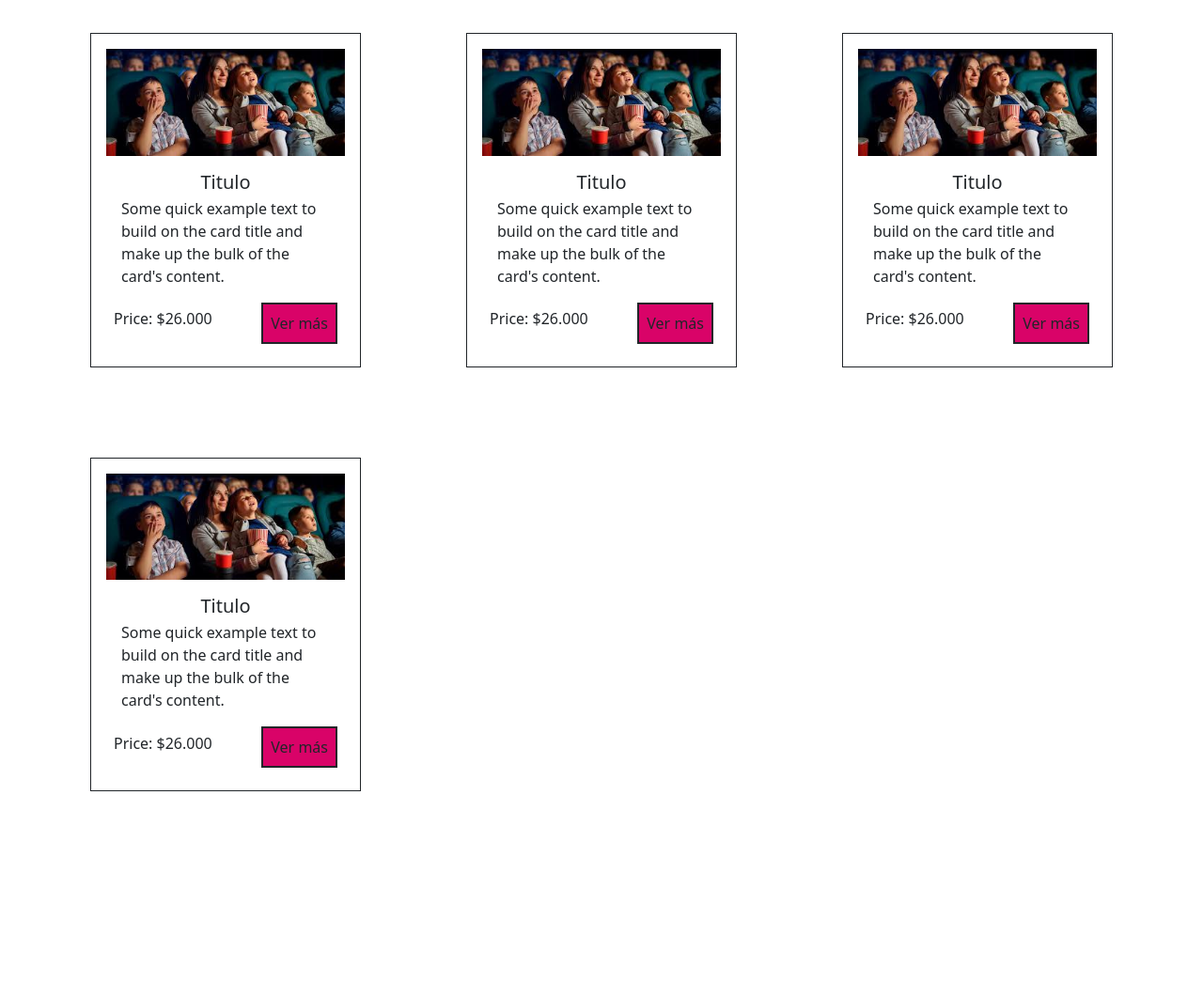
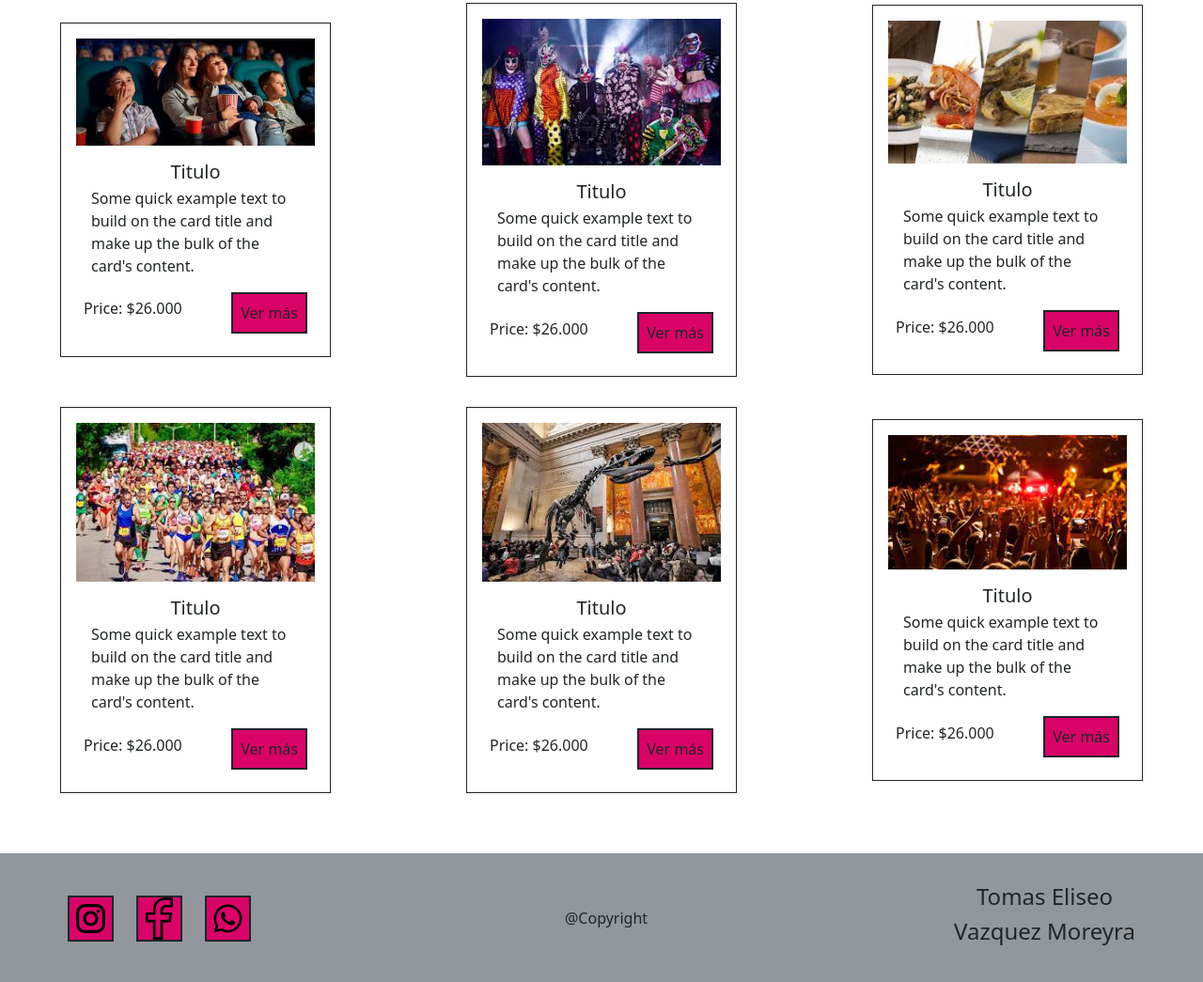
Before and after one commit to TomiiVaz/MindHub---FrontEnd, a plain HTML site: page index.html in a window 1280 px wide. Shown: the part 403-1448 px from the top of the page at 94% size. Before the commit the page ends 1341 px from the top, so only its background shows below. Drawn offline with nearby package versions, Linux system fonts and the light colour scheme.

Commit message:
Desarrollo - Task Uno Js v1.1

```diff
--- a/index.html
+++ b/index.html
@@ -70,8 +70,8 @@
                 </button>
             </form>
         </div>
-        <div class="d-flex flex-wrap flex-column flex-sm-row align-items-center justify-content-between m-5">
-            <div class="border border-dark p-3 m-5" style="width: 18rem;">
+        <div class="d-flex flex-wrap flex-column flex-sm-row align-items-center justify-content-center justify-content-lg-between m-5">
+            <div class="border border-dark p-3 m-3" style="width: 18rem;">
                 <img src="./assets/img/Cinema.jpg" class="card-img-top" alt="Cinema">
                 <div class="m-3">
                     <h5 class="text-center m-1">Titulo</h5>
@@ -85,8 +85,8 @@
                     </div>
                 </div>
             </div>
-            <div class="border border-dark p-3 m-5" style="width: 18rem;">
-                <img src="./assets/img/Cinema.jpg" class="card-img-top" alt="Cinema">
+            <div class="border border-dark p-3 m-3" style="width: 18rem;">
+                <img src="./assets/img/Costume-Party.jpg" class="card-img-top" alt="Cinema">
                 <div class="m-3">
                     <h5 class="text-center m-1">Titulo</h5>
                     <p>Some quick example text to build on the card title and make up the bulk of the
@@ -99,8 +99,8 @@
                     </div>
                 </div>
             </div>
-            <div class="border border-dark p-3 m-5" style="width: 18rem;">
-                <img src="./assets/img/Cinema.jpg" class="card-img-top" alt="Cinema">
+            <div class="border border-dark p-3 m-3" style="width: 18rem;">
+                <img src="./assets/img/Food-Fair.jpg" class="card-img-top" alt="Cinema">
                 <div class="m-3">
                     <h5 class="text-center m-1">Titulo</h5>
                     <p>Some quick example text to build on the card title and make up the bulk of the
@@ -113,8 +113,36 @@
                     </div>
                 </div>
             </div>
-            <div class="border border-dark p-3 m-5" style="max-width: 18rem;">
-                <img src="./assets/img/Cinema.jpg" class="card-img-top" alt="Cinema">
+            <div class="border border-dark p-3 m-3" style="width: 18rem;">
+                <img src="./assets/img/Marathon.jpg" class="card-img-top" alt="Cinema">
+                <div class="m-3">
+                    <h5 class="text-center m-1">Titulo</h5>
+                    <p>Some quick example text to build on the card title and make up the bulk of the
+                        card's content.</p>
+                </div>
+                <div class="d-flex flex-column flex-md-row justify-content-between align-items-center m-2">
+                    <h6>Price: $26.000</h6>
+                    <div class="bg-logo mt-2 m-md-0 p-2 border border-2 border-dark">
+                        <a href="#" class="card-link text-dark">Ver más</a>
+                    </div>
+                </div>
+            </div>
+            <div class="border border-dark p-3 m-3" style="width: 18rem;">
+                <img src="./assets/img/Museum-Tour.jpg" class="card-img-top" alt="Cinema">
+                <div class="m-3">
+                    <h5 class="text-center m-1">Titulo</h5>
+                    <p>Some quick example text to build on the card title and make up the bulk of the
+                        card's content.</p>
+                </div>
+                <div class="d-flex flex-column flex-md-row justify-content-between align-items-center m-2">
+                    <h6>Price: $26.000</h6>
+                    <div class="bg-logo mt-2 m-md-0 p-2 border border-2 border-dark">
+                        <a href="#" class="card-link text-dark">Ver más</a>
+                    </div>
+                </div>
+            </div>
+            <div class="border border-dark p-3 m-3" style="width: 18rem;">
+                <img src="./assets/img/Music-Concert.jpg" class="card-img-top" alt="Cinema">
                 <div class="m-3">
                     <h5 class="text-center m-1">Titulo</h5>
                     <p>Some quick example text to build on the card title and make up the bulk of the
@@ -129,7 +157,30 @@
             </div>
         </div>
     </main>
-    <footer>
+    <footer class="d-flex flex-column align-items-center flex-md-row p-4 justify-content-between bg-secondary bg-opacity-75">
+        <div class="d-flex m-3 ms-5">
+            <button class="bg-logo border border-2 border-dark">
+                <a href="#">
+                    <img src="./assets/img/Instagram.svg" alt="Instagram">
+                </a>
+            </button>
+            <button class="bg-logo ms-4 me-4 border border-2 border-dark">
+                <a href="#">
+                    <img src="./assets/img/Facebook.svg" alt="Facebook">
+                </a>
+            </button>
+            <button class="bg-logo border border-2 border-dark">
+                <a href="#">
+                    <img src="./assets/img/Whatsapp.svg" alt="WhatsApp">
+                </a>
+            </button>
+
+        </div>
+        <h6 class="m-2">@Copyright</h6>
+        <div class="d-flex m-2 me-md-5 flex-md-column align-items-center">
+            <h4>Tomas Eliseo</h4>
+            <h4>Vazquez Moreyra</h4>
+        </div>
     </footer>
     <script src="https://cdn.jsdelivr.net/npm/bootstrap@5.3.0-alpha1/dist/js/bootstrap.bundle.min.js"
         integrity="sha384-w76AqPfDkMBDXo30jS1Sgez6pr3x5MlQ1ZAGC+nuZB+EYdgRZgiwxhTBTkF7CXvN"
```
Also changed, not shown: assets/img/Facebook.svg (added), assets/img/Instagram.svg (added), assets/img/Whatsapp.svg (added).
